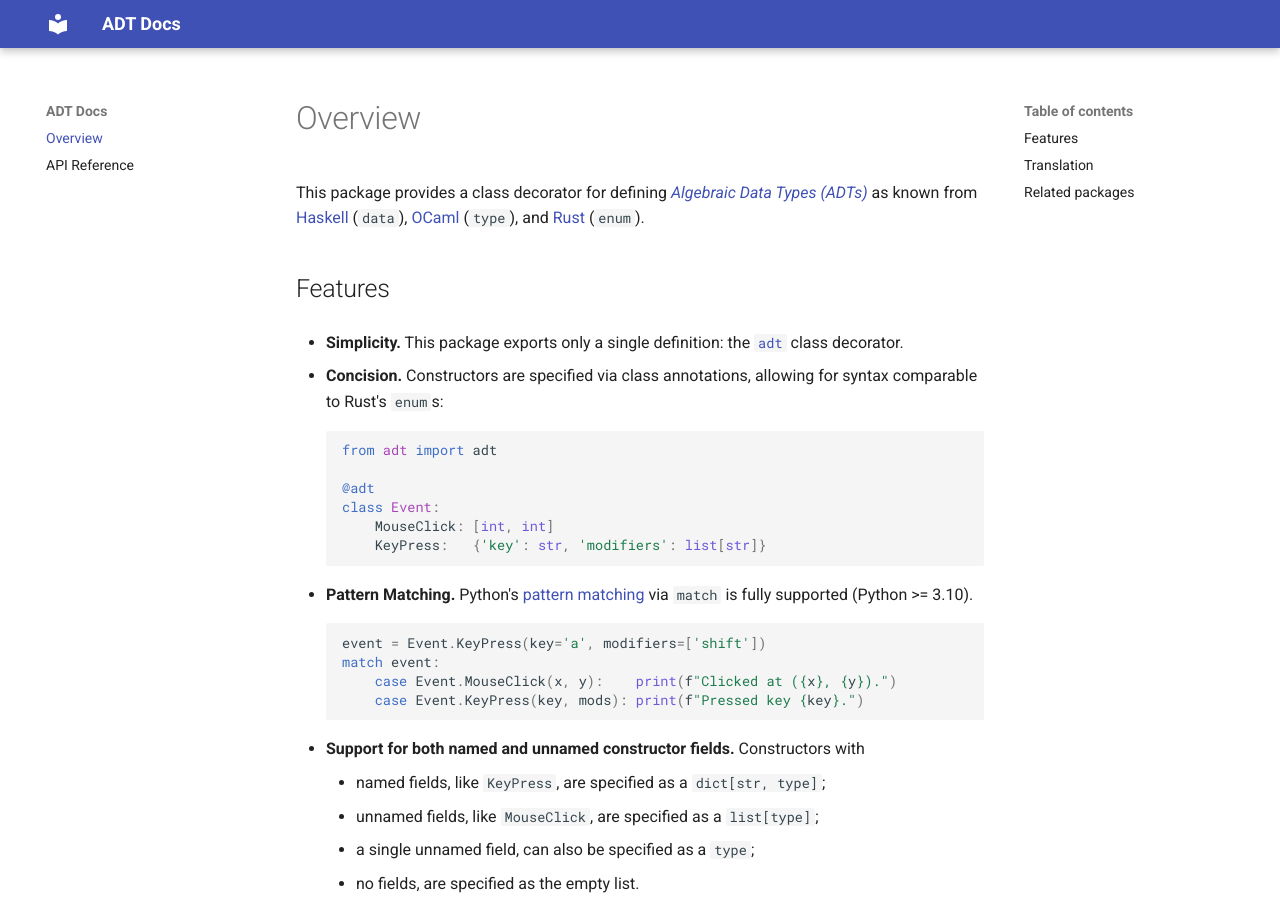
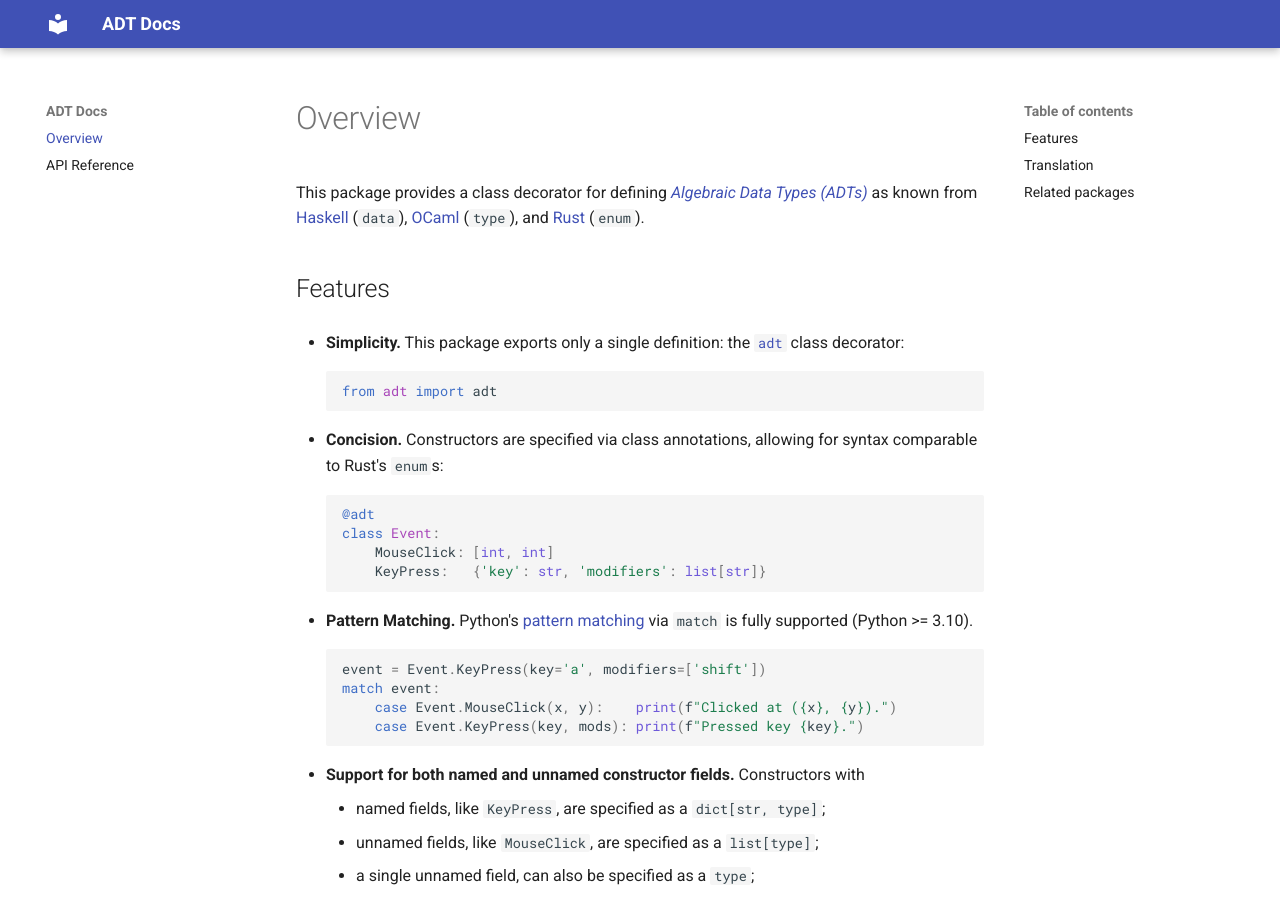
Before and after one commit to m0rphism/adt-decorators, an MkDocs documentation site: the page built from docs/overview.md, in a window 1280 px wide and 900 px high. Built offline with MkDocs 1.6.1 and Material for MkDocs 9.7.7, drawn with Linux system fonts in a browser that asks for light colours.

Commit message:
Bump to 0.2.2: Improved documentation.

````diff
--- a/adt/__init__.py
+++ b/adt/__init__.py
@@ -1,7 +1,7 @@
 """Provides class decorators for Algebraic Data Types (ADTs)
 """
 
-__version__ = "0.2.1"
+__version__ = "0.2.2"
 __author__ = 'Hannes Saffrich'
 
 from dataclasses import dataclass
--- a/docs/overview.md
+++ b/docs/overview.md
@@ -9,13 +9,14 @@ This package provides a class decorator for defining
 ## Features
 
 - **Simplicity.** This package exports only a single definition: the
-  [`adt`](../reference/#adt.adt) class decorator.
+  [`adt`](../reference/#adt.adt) class decorator:
+  ```python
+  from adt import adt
+  ```
 
 - **Concision.** Constructors are specified via class annotations,
   allowing for syntax comparable to Rust's `enum`s:
   ```python
-  from adt import adt
-
   @adt
   class Event:
       MouseClick: [int, int]
--- a/setup.py
+++ b/setup.py
@@ -5,7 +5,7 @@ with open('docs/overview.md', 'r') as f:
 
 setup(
     name='adt-decorators',
-    version='0.2.1',
+    version='0.2.2',
     description='Algebraic Data Types via Class Decorators',
     long_description=desc,
     long_description_content_type='text/markdown',
````
